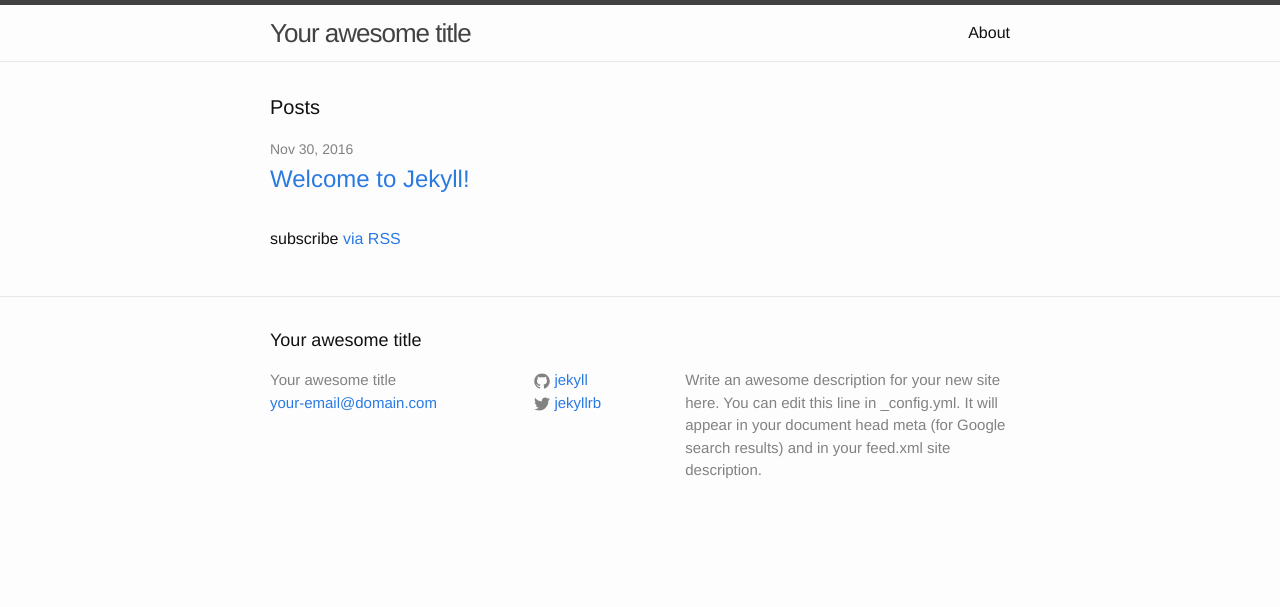
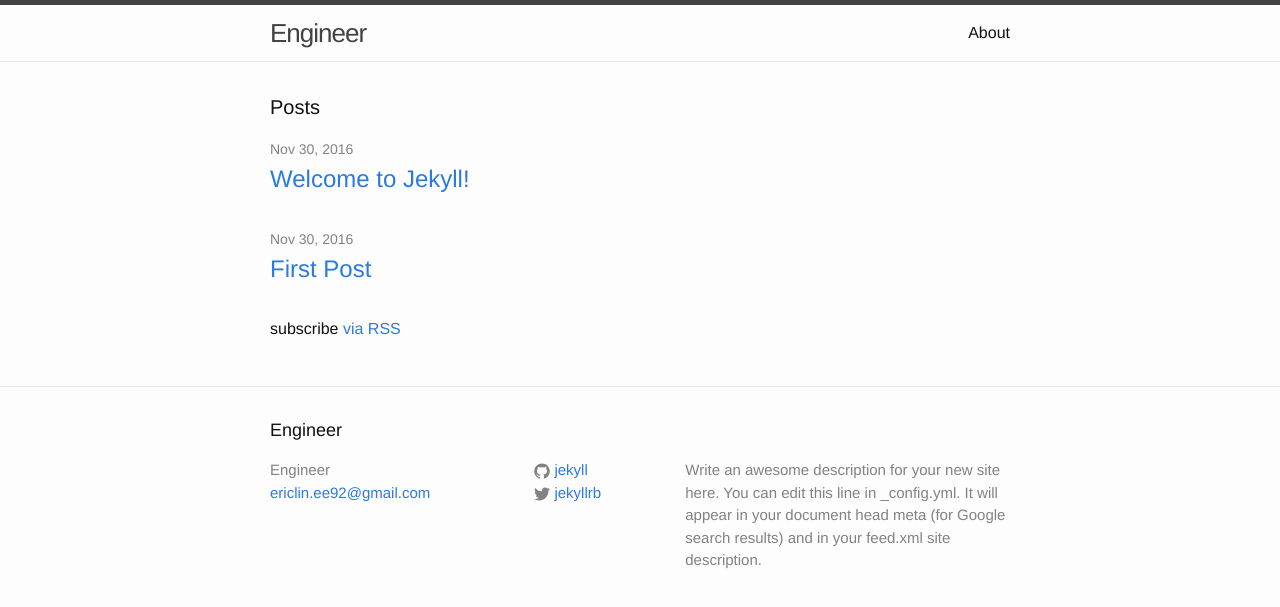
Before and after one commit to erickaoshoulin/erickaoshoulin.github.io, a Jekyll site: the page built from index.html, in a window 1280 px wide. Shown: the top 607 px of the page. Built offline with Jekyll 4.4.1, drawn with Linux system fonts in a browser that asks for light colours.

Commit message:
updated site

```diff
--- a/_config.yml
+++ b/_config.yml
@@ -1,6 +1,6 @@
 # Site settings
-title: Your awesome title
-email: your-email@domain.com
+title: Engineer
+email: ericlin.ee92@gmail.com
 description: > # this means to ignore newlines until "baseurl:"
   Write an awesome description for your new site here. You can edit this
   line in _config.yml. It will appear in your document head meta (for
--- /dev/null
+++ b/_posts/2016-11-30-first-post.markdown
@@ -0,0 +1 @@
+Hello Snow, I love you. -by Eric
```
